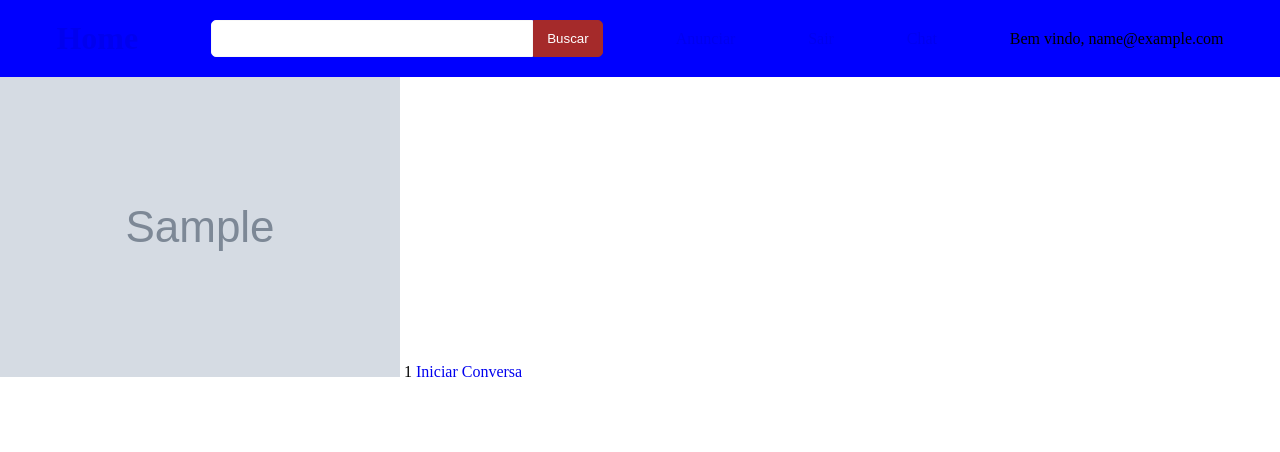
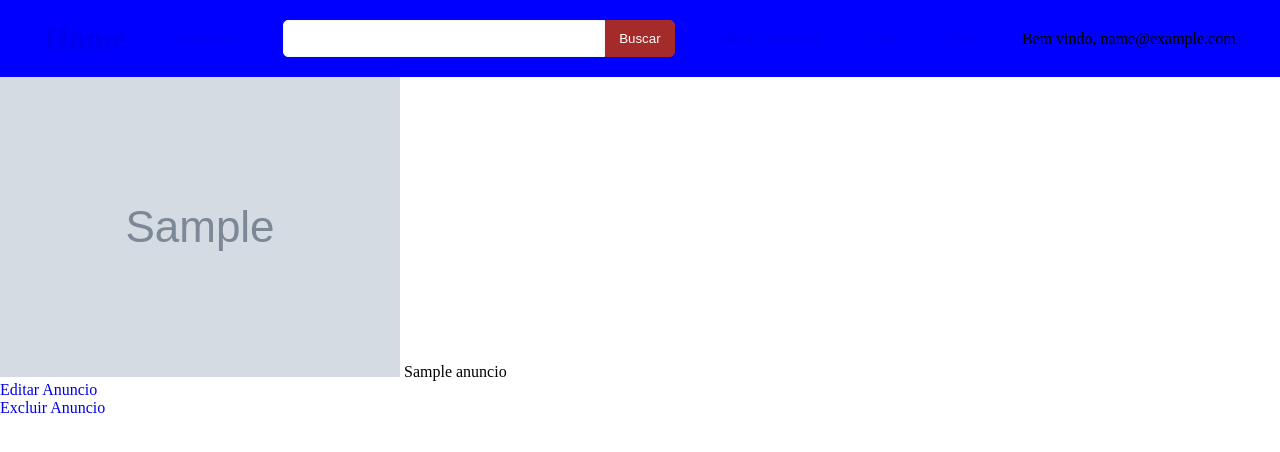
Before and after one commit to Samuel-Lima-dev/marketplace-anuncios, a Django app: page /detalhes/1/ in a window 1280 px wide. Shown: the top 452 px of the page. Run offline with Django 5.2, Linux system fonts and the light colour scheme; a user stored in the database is signed in; tables that the repository leaves empty hold one stand-in row (values such as "Sample post"); grey boxes marked "Sample" are stand-in pictures.

Commit message:
adicionando views dos anuncios postados

```diff
--- a/anuncios/templates/detalhes_anuncio.html
+++ b/anuncios/templates/detalhes_anuncio.html
@@ -3,11 +3,18 @@
 
     {%block content%}
         <img src="{{detalhes_anuncio.imagem.url}}">
-        {{detalhes_anuncio.usuario.pk}}
-        <a href="{% url 'start_chat' detalhes_anuncio.pk%}">
-        Iniciar Conversa
-    </a>
+        {{detalhes_anuncio.titulo}}
+
+        {%if user.authenticated%}
+            {%if detalhes_anuncio.usuario != user%}
+                <a href="{% url 'start_chat' detalhes_anuncio.pk%}">
+                Iniciar Conversa
+                </a>
+            {%endif%}
+        {%endif%}
+
+        {%if detalhes_anuncio.usuario == user%}
+            <p><a href="{% url 'atualizar-anuncio-form' detalhes_anuncio.pk%}">Editar Anuncio</a></p>
+            <p><a href="{% url 'excluir_anuncio' detalhes_anuncio.pk %}">Excluir Anuncio</a></p>
+        {%endif%}
     {%endblock%}
-
-    <p><a href="{% url 'atualizar-anuncio-form' detalhes_anuncio.pk%}">Editar Anuncio</a></p>
-    <p><a href="{% url 'excluir_anuncio' detalhes_anuncio.pk %}">Excluir Anuncio</a></p>
--- a/anuncios/views.py
+++ b/anuncios/views.py
@@ -23,6 +23,14 @@ class AnunciosView(ListView):
             queryset = queryset.filter(titulo__icontains=search_query)
 
         return queryset
+
+class MeusAnuncios(ListView):
+    models = Anuncio
+    template_name = 'meus_anuncios.html'
+    context_object_name = 'anuncios'
+
+    def get_queryset(self):
+        return Anuncio.objects.filter(usuario=self.request.user)
 
 class DetalhesAnuncio(DetailView):
     model = Anuncio
--- a/app/templates/base.html
+++ b/app/templates/base.html
@@ -16,13 +16,14 @@
         <div class="div-conteiner-head">
 
             <h1 class="home"><a href="{% url 'anuncios' %}">Home</a></h1>
+            <div><a href="{% url 'criar-anuncio' %}">Anunciar</a></div>
             <form method="get" class="form-search">
                 <input type="text" name="search">
                 <button type="submit">Buscar</button>
             </form>
 
             {% if user.is_authenticated %}
-                <div><a href="{% url 'criar-anuncio' %}">Anunciar</a></div>
+                <a href="{% url 'meus_anuncios'%}">Meus anuncios</a>
                 <a href="{% url 'logout'%}">Sair</a>
                 <a href="{%url 'chat_list'%}">Chat</a>
                 <p>Bem vindo, {{user}}</p>
--- a/app/urls.py
+++ b/app/urls.py
@@ -10,6 +10,7 @@ urlpatterns = [
     path('chat/', include('chat.urls')),
 
     path('anuncios/', AnunciosView.as_view(), name='anuncios'),
+    path('meus_anuncios/', MeusAnuncios.as_view(), name='meus_anuncios'),
     path('criar-anuncio/', CriarAnuncioView.as_view(), name='criar-anuncio'),
     path('detalhes/<int:pk>/', DetalhesAnuncio.as_view(), name='detalhes-anuncio'),
     path('atualizar/<int:pk>/', AtualizarAnuncioView.as_view(), name='atualizar-anuncio-form' ),
--- a/chat/views.py
+++ b/chat/views.py
@@ -14,11 +14,7 @@ def chat_room_view(request, anuncio_id):
     buyer = request.user
 
     if buyer == seller:
-       return render(
-            request,
-            'error_page.html',
-            {'message': 'Você não pode iniciar uma conversa consigo mesmo'}
-        )
+       raise PermissionDenied('Você não pode iniciar uma conversa consigo mesmo')
 
     chat_room, created = ChatRoom.objects.get_or_create(
         product=anuncio,
```
Also changed, not shown: anuncios/templates/meus_anuncios.html (added, +7 -0 lines).
